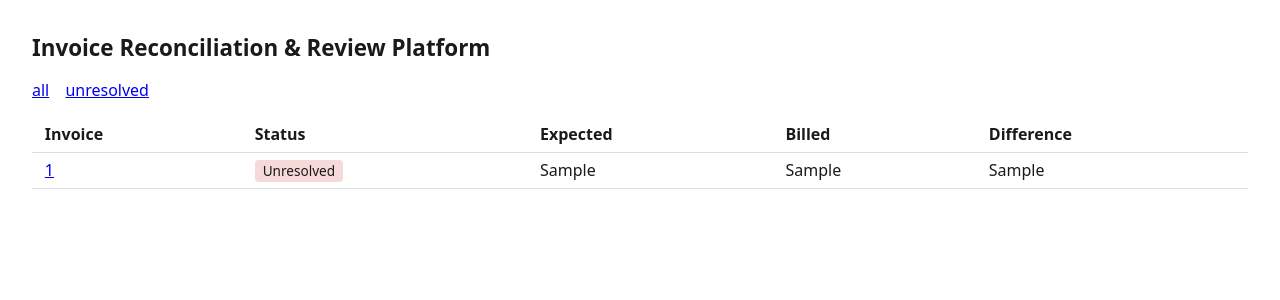
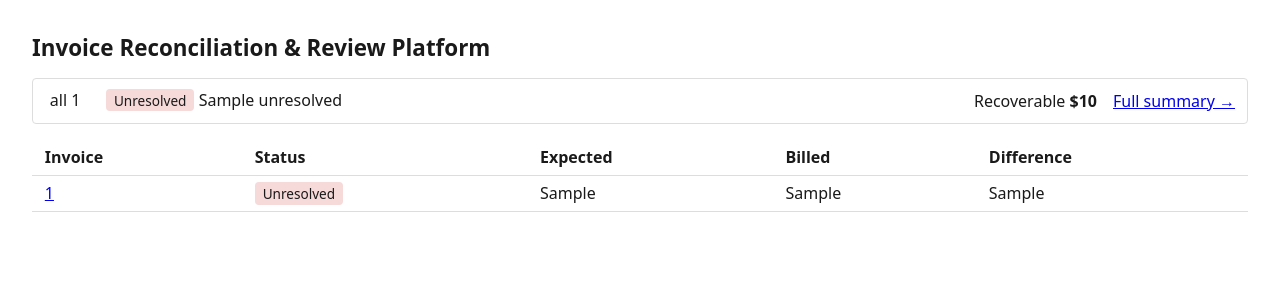
Before and after one commit to shterjovad/invoice-reconciliation, a FastAPI app: template src/invoice_reconciliation/web/templates/queue.html in a window 1280 px wide. Shown: the top 300 px of the page. Run offline with FastAPI, Linux system fonts and the light colour scheme; the template is opened without the code that fills it: most values are stand-ins (such as "Sample title", 1, 10 or a date in 2020); parts of the project's set-up code (start-up, migrations or seed data) failed here and were passed over.

Commit message:
Summary strip on the queue; newest note version first, with a save cue
Summary strip. The queue now opens with the batch at a glance:
  all 6 · reconciled 1 · discrepant 3 · duplicate 1 · unresolved 1 ·
  failed 0     Recoverable $80.00     Full summary →
Each count is the status filter, replacing the old row of plain filter
links, so the page has one set of filters. The counts always show the
whole batch, even when a filter is active. They come from the same two
repository functions /summary uses, so the strip and the summary page
cannot disagree. A test fails if the total becomes the $70.00 that
summing every discrepant difference would give.

Note history order. The current version is listed first, older ones
below it.

Save cue. After a reviewer saves a note, the new version is highlighted
in light green, fading out over half a second, to confirm the save took
effect. With reduced motion set, it shows a static outline instead. The
style lives in detail.html because it applies only there.

205 tests pass.

Co-Authored-By: Claude Opus 5.5 <noreply@anthropic.com>

```diff
--- a/src/invoice_reconciliation/web/static/style.css
+++ b/src/invoice_reconciliation/web/static/style.css
@@ -38,13 +38,38 @@ th, td {
 
 .amount-negative { color: #b00020; }
 
-.filters a {
-    margin-right: 0.75rem;
+/* Queue summary strip: status counts (each one a filter link), the
+   recoverable total, and a link to the full summary page. */
+
+.summary-strip {
+    display: flex;
+    flex-wrap: wrap;
+    align-items: center;
+    gap: 0.5rem 1rem;
+    margin-bottom: 1rem;
+    padding: 0.5rem 0.75rem;
+    border: 1px solid #ddd;
+    border-radius: 0.25rem;
 }
 
-.filters a.active {
+.summary-strip a.strip-count {
+    color: inherit;
+    text-decoration: none;
+    padding: 0.1rem 0.3rem;
+    border-bottom: 2px solid transparent;
+}
+
+.summary-strip a.strip-count:hover {
+    border-bottom-color: #999;
+}
+
+.summary-strip a.strip-count.active {
     font-weight: bold;
-    text-decoration: none;
+    border-bottom-color: #1a1a1a;
+}
+
+.summary-strip .strip-recoverable {
+    margin-left: auto;
 }
 
 /* Detail page */
--- a/src/invoice_reconciliation/web/templates/queue.html
+++ b/src/invoice_reconciliation/web/templates/queue.html
@@ -8,13 +8,15 @@
 <body>
     <h1>Invoice Reconciliation &amp; Review Platform</h1>
 
-    <p class="filters">
-        <a href="/invoices" class="{{ 'active' if selected_status is none else '' }}">all</a>
+    <nav class="summary-strip" aria-label="Batch summary and status filter">
+        <a href="/invoices" class="strip-count{{ ' active' if selected_status is none else '' }}">all {{ total_count }}</a>
         {% for status in statuses %}
         <a href="/invoices?status={{ status }}"
-           class="{{ 'active' if selected_status == status else '' }}">{{ status }}</a>
+           class="strip-count{{ ' active' if selected_status == status else '' }}"><span class="status status-{{ status }}">{{ status }}</span> {{ status_counts[status] }}</a>
         {% endfor %}
-    </p>
+        <span class="strip-recoverable">Recoverable <strong>${{ recoverable_total_display }}</strong></span>
+        <a href="/summary" class="strip-summary-link">Full summary &rarr;</a>
+    </nav>
 
     <table>
         <thead>
```
Also changed, not shown: src/invoice_reconciliation/web/routes.py (+10 -0 lines), src/invoice_reconciliation/web/templates/detail.html (+33 -2 lines), tests/integration/test_note_versions.py (+5 -5 lines), tests/integration/test_web.py (+110 -6 lines).
